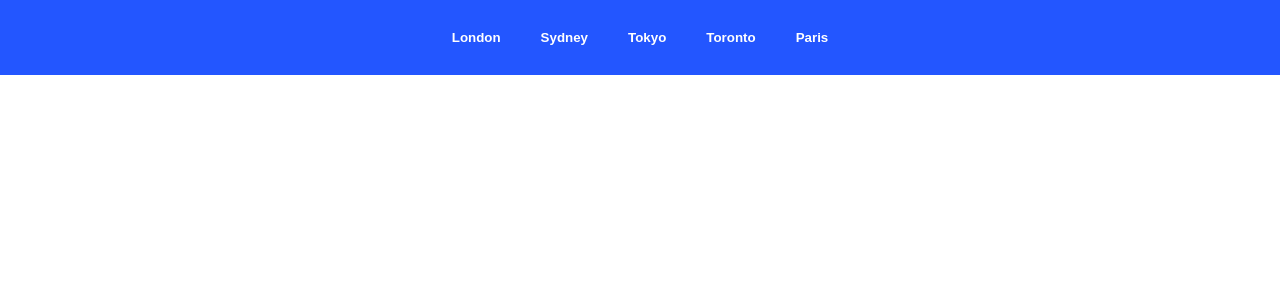
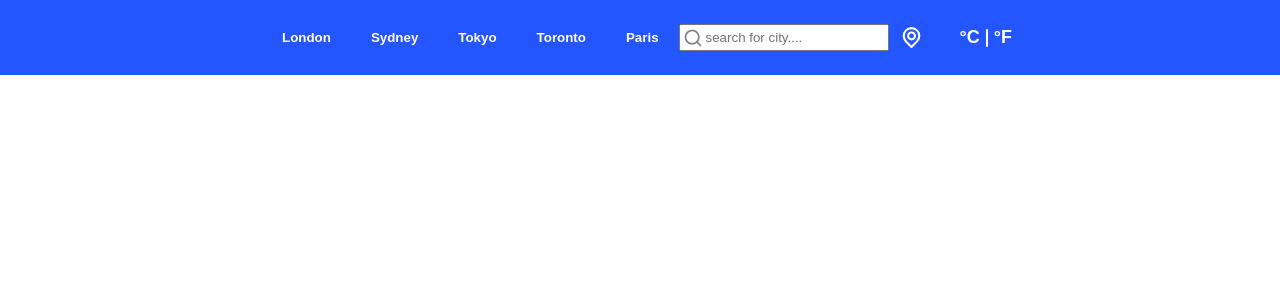
Before and after one commit to KizievDmitriy/React-Weather-App, a React (Create React App) app: page / in a window 1280 px wide. Shown: the top 300 px of the page. Built offline with nearby package versions, Linux system fonts and the light colour scheme.

Commit message:
add input

```diff
--- a/src/components/App.jsx
+++ b/src/components/App.jsx
@@ -1,12 +1,14 @@
 import React from 'react';
 // import UilReact from '@iconscout/react-unicons/icons/uil-react';
 import s from './App.module.css';
+import Inputs from './Inputs/Inputs';
 import TopButtons from './TopButtons/TopButtons';
 
 export const App = () => {
   return (
     <div className={s.container}>
-      <TopButtons/>
+      <TopButtons />
+      <Inputs/>
     </div>
   );
 };
--- /dev/null
+++ b/src/components/Inputs/Inputs.jsx
@@ -0,0 +1,51 @@
+import React, { Component } from 'react'
+import { UilSearch, UilLocationPoint } from "@iconscout/react-unicons";
+import s from './Inputs.module.css';
+
+function Inputs() {
+
+    return (
+    <div className={s.wrapper}>
+      <div className={s.wrapper}>
+        <input
+        //   value={city}
+        //   onChange={(e) => setCity(e.currentTarget.value)}
+          type="text"
+          placeholder="Search for city...."
+          className={s.input}
+        />
+        <UilSearch
+          size={20}
+          className={s.iconSearch}
+        //   onClick={handleSearchClick}
+        />
+        <UilLocationPoint
+          size={25}
+          className={s.iconLocation}
+        //   onClick={handleLocationClick}
+        />
+      </div>
+
+      <div className={s.wrapper}>
+        <button
+          name="metric"
+          className={s.button}
+        //   onClick={handleUnitsChange}
+        >
+          °C
+          </button>
+          <div className={s.span}/>
+        <button
+          name="imperial"
+          className={s.button}
+        //   onClick={handleUnitsChange}
+        >
+          °F
+        </button>
+      </div>
+    </div>
+    )
+  }
+
+
+export default Inputs
--- /dev/null
+++ b/src/components/Inputs/Inputs.module.css
@@ -0,0 +1,56 @@
+.wrapper{
+display: flex;
+align-items: center;
+justify-content: center;
+position: relative;
+}
+
+
+.button{
+    font-weight: 700;
+    font-size: large;
+    transform: scale(1);
+    /* transition: all 350ms ease; */
+}
+
+.button:hover{
+    transform: scale(1.25);
+}
+.span{
+    background-color: #fff;
+    height: 18px;
+    width: 2px;
+    border-radius: 4px;
+}
+.input{
+    padding: 4px 4px 4px 25px;
+    text-transform: capitalize;
+    color: gray;
+}
+::placeholder{
+    text-transform: lowercase;
+}
+.iconSearch{
+    position: absolute;
+    color: gray;
+    padding: 4px;
+    cursor: pointer;
+    top: 0;
+    left: 0;
+    transition: all 350ms ease;
+}
+.iconSearch:hover{
+    color: blue;
+}
+
+.iconLocation{
+    margin-left: 10px;
+    margin-right: 30px;
+    color: #fff;
+    cursor: pointer;
+    transform: scale(1);
+    transition: all 350ms ease;
+}
+.iconLocation:hover{
+    transform: scale(1.25);
+}
--- a/src/components/TopButtons/TopButtons.module.css
+++ b/src/components/TopButtons/TopButtons.module.css
@@ -1,9 +1,5 @@
 
 .cities{
-    border: none;
-    cursor: pointer;
-    background-color: inherit;
-    color: #fff;
     font-weight: 700;
     padding: 10px 20px;
 }
--- a/src/index.css
+++ b/src/index.css
@@ -13,3 +13,18 @@ code {
   font-family: source-code-pro, Menlo, Monaco, Consolas, 'Courier New',
     monospace;
 }
+*,
+*::before,
+*::after {
+  box-sizing: inherit;
+}
+
+button{
+  background-color: inherit;
+  color: #fff;
+  border: none;
+  cursor: pointer;
+}
+input{
+  outline: none;
+}
```
